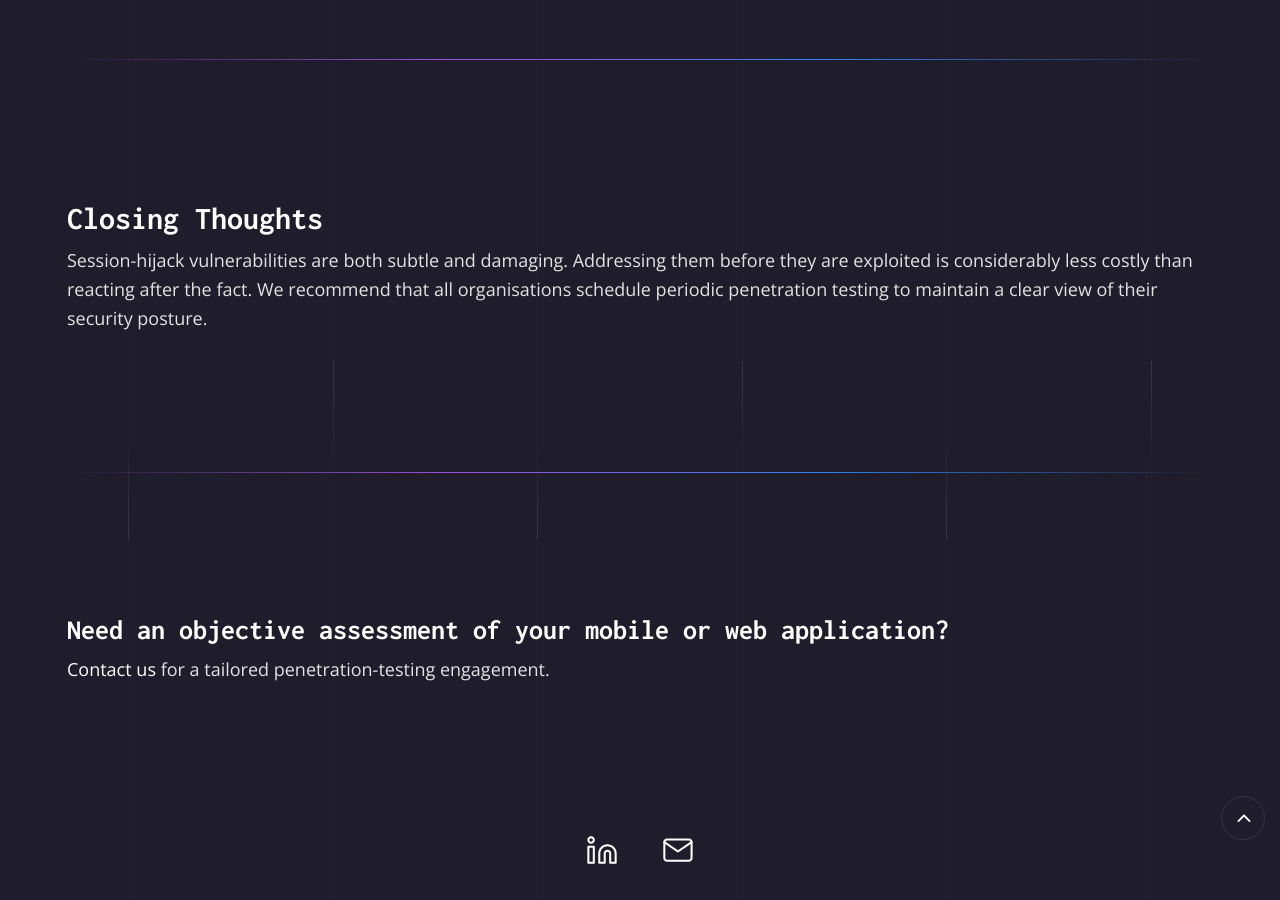
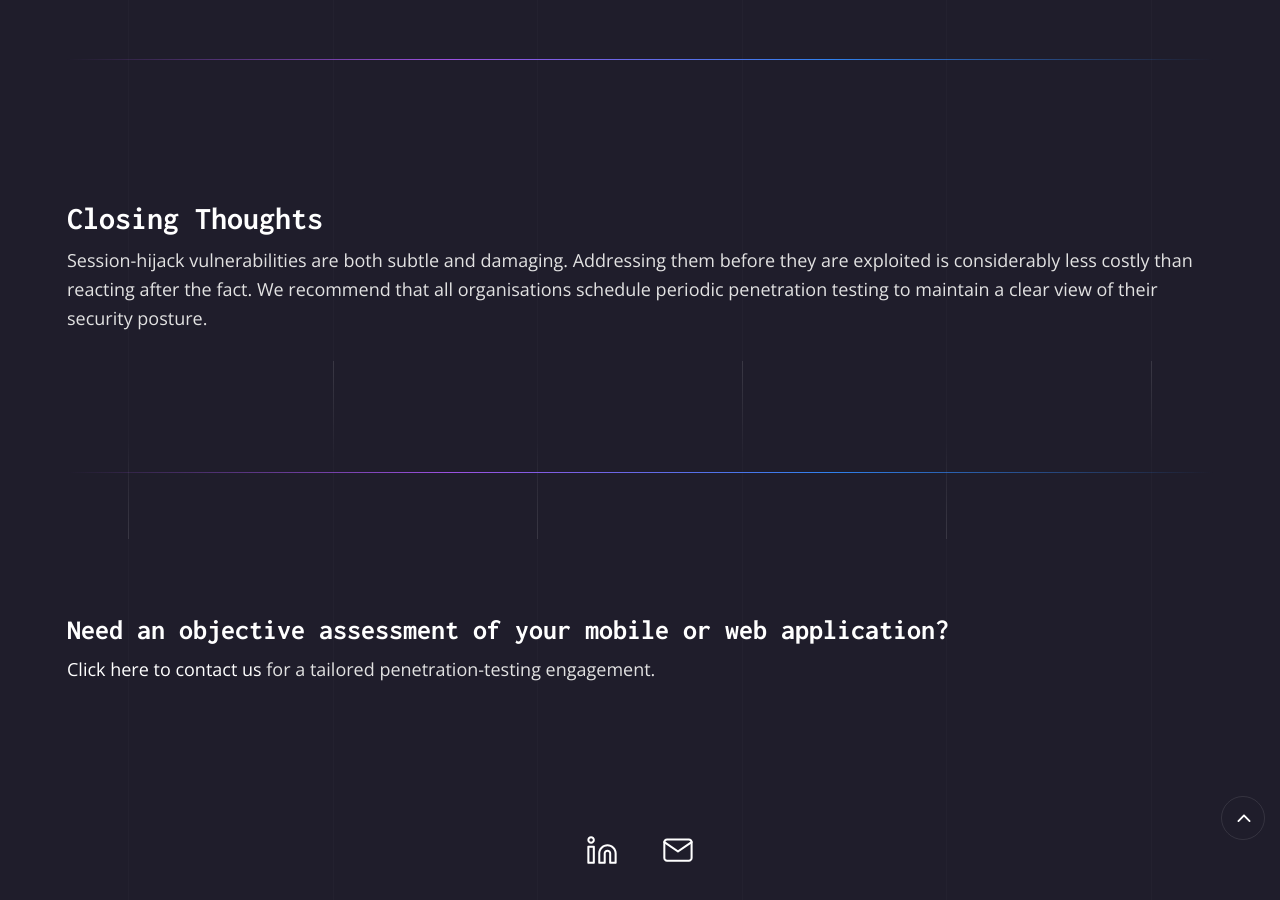
Before and after one commit to novasecuritynz/site, a Jekyll site: the page built from _posts/2025-05-20-how-a-simple-in-app-link-led-to-account-takeover-nz-pen-test-case-study.md, in a window 1280 px wide and 900 px high, scrolled down 3162 px. Built offline with Jekyll 4.4.1, drawn with Linux system fonts in a browser that asks for light colours.

Commit message:
Update 2025-05-20-how-a-simple-in-app-link-led-to-account-takeover-nz-pen-test-case-study.md

```diff
--- a/_posts/2025-05-20-how-a-simple-in-app-link-led-to-account-takeover-nz-pen-test-case-study.md
+++ b/_posts/2025-05-20-how-a-simple-in-app-link-led-to-account-takeover-nz-pen-test-case-study.md
@@ -60,4 +60,4 @@ Session-hijack vulnerabilities are both subtle and damaging. Addressing them bef
 ---
 
 ### Need an objective assessment of your mobile or web application?
-[Contact us](https://www.novasecurity.co.nz/contact/) for a tailored penetration-testing engagement.
+[Click here to contact us](https://www.novasecurity.co.nz/contact/) for a tailored penetration-testing engagement.
```
